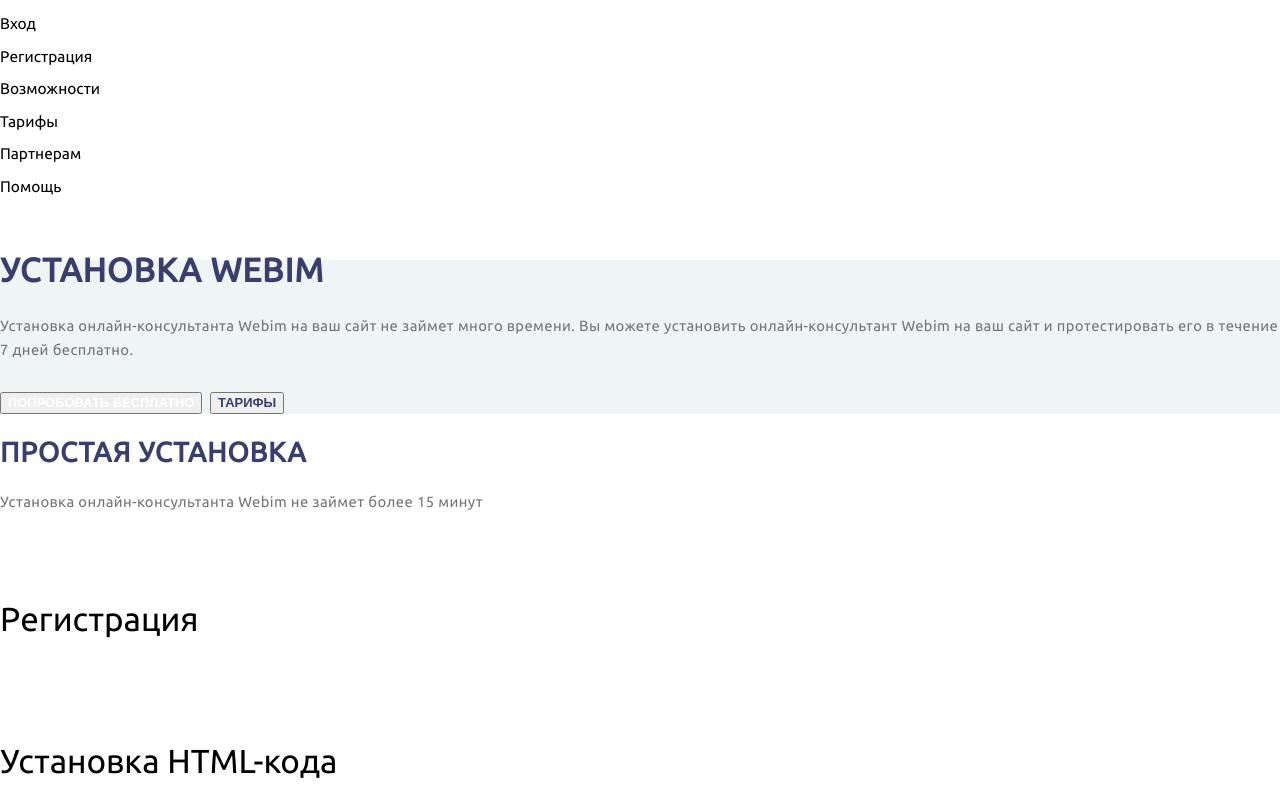
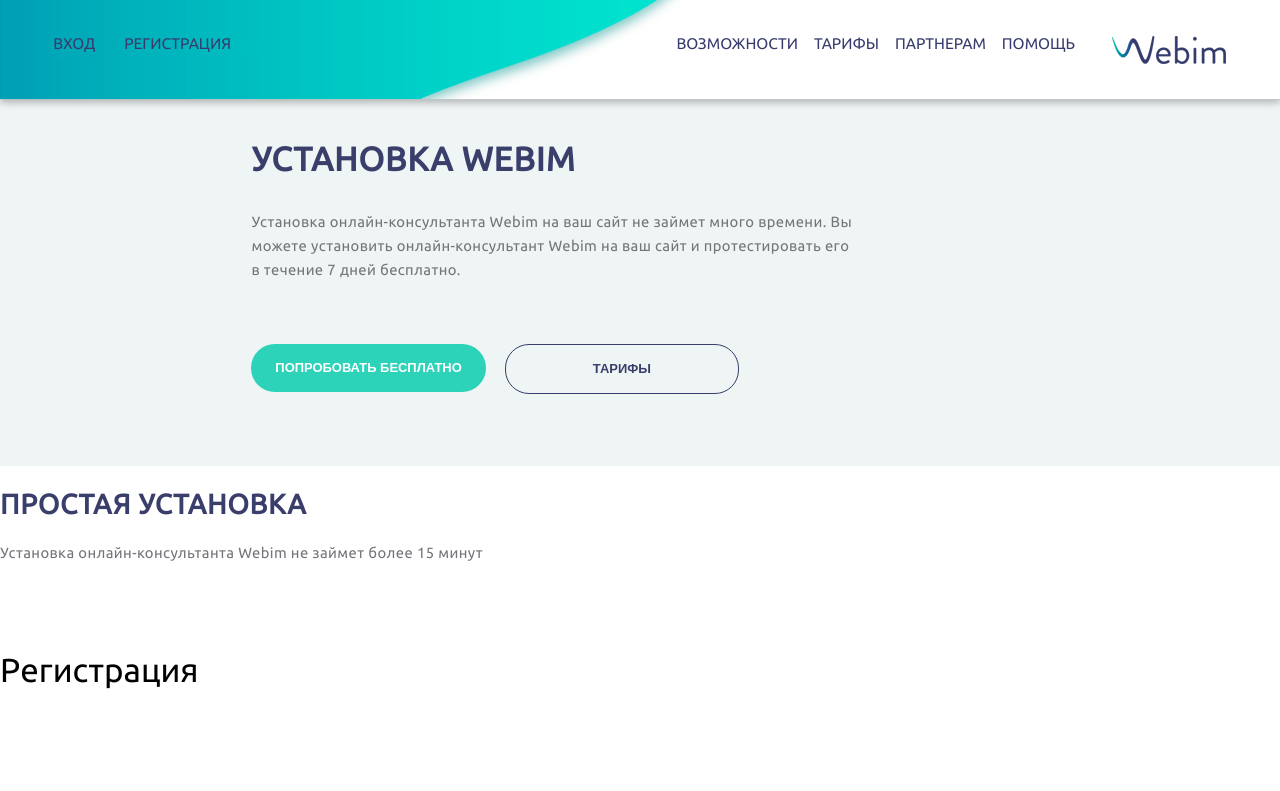
Before and after one commit to pilotvitalik/webim, a website built with webpack: page index.html in a window 1280 px wide. Shown: the top 791 px of the page. Built offline with nearby package versions, Linux system fonts and the light colour scheme.

Commit message:
Созданы стили для хедера и раздела установки Webim

```diff
--- a/index.html
+++ b/index.html
@@ -5,6 +5,9 @@
 	<meta charset='utf-8'>
 	<meta name='viewport' content='width=device-width,initial-scale=1'>
 	<link href="https://fonts.googleapis.com/css?family=Ubuntu&display=swap" rel="stylesheet">
+	<link href='css/background.css' rel='stylesheet' type='text/css' />
+	<link href='css/style.css' rel='stylesheet' type='text/css' />
+	<link href='css/header_install.css' rel='stylesheet' type='text/css' />
 </head>
 <body>
 	<div class='wrapper'>
@@ -19,7 +22,7 @@
 				<p>Партнерам</p>
 				<p>Помощь</p>
 			</div>
-			<img>
+			<img src='img/header_logo.png'>
 		</div>
 		<div class='install grey'>
 			<h3 class='h3-font36'>УСТАНОВКА WEBIM</h3>
@@ -206,6 +209,6 @@
 			</div>
 		</div>
 	</div>
-	<script src='dist/main.js'></script>
+	<!-- <script src='dist/main.js'></script> -->
 </body>
 </html>
--- /dev/null
+++ b/less/background.less
@@ -0,0 +1,26 @@
+//========================================
+//	Styles for background headerfooter
+//========================================
+.header,
+.footer{
+	display: flex;
+	flex-direction: row;
+	position: relative;
+	width: 100%;
+	padding: 35px 0 35px 0;
+	margin: 0;
+	background: url('../img/header.png') no-repeat;
+	background-size: cover;
+	box-shadow: 0 3px 7px rgba(0,0,2,0.25);
+	z-index: 111;
+}
+.footer{
+	padding: 0 0 283px 0;
+	background: url('../img/footer.png') no-repeat;
+	box-shadow: none;
+	.copyright,
+	.contact,
+	.time{
+		display: none;
+	}
+}
--- /dev/null
+++ b/less/header_install.less
@@ -0,0 +1,82 @@
+@width: 100/1680%;
+@bdef: solid 1px red;
+@newF: 100/36%;
+
+.reg,
+.menu{
+	display: block;
+	flex-direction: row;
+	position: relative;
+	width: 242*@width;
+	height: 19px;
+	padding: 0;
+	margin: 0 0 0 70*@width;
+	p{
+		display: inline-block;
+		position: relative;
+		width: auto;
+		margin: 0;
+		color: #373c6d;
+	}
+	p:last-child{
+		margin: 0 auto 0 13.8%;
+	}
+}
+.menu{
+	width: 540*@width;
+	margin: 0 0 0 auto;
+	padding: 0;
+	p{
+		margin:0 50*@width 0 0;
+	}
+	&>p:last-child{
+		display: inline-block;
+		margin: 0;
+	}
+}
+img{
+	margin: 0 70*@width 0 30*@width;
+}
+.install{
+	display: flex;
+	flex-direction: column;
+	position: relative;
+	margin: 0;
+	padding: 3.8% 0 5.6% 0;
+	h3,
+	p,
+	div{
+		display: inline-block;
+		position: relative;
+		margin:  0 710*@width 0 330*@width;
+	}
+	p{
+
+		margin: 3.2% 560*@width 0 330*@width;
+	}
+	div{
+		display: flex;
+		flex-direction: row;
+		padding: 0;
+		margin: 4.9% 0 0 0;
+			button{
+				display: inline-block;
+				width: 315*@width;
+				height: 100%;
+				padding: 0;
+				margin:  0;
+				border: none;
+				line-height: 3rem;
+				border-radius: 24px;
+				padding: 0;
+				margin:  0 25*@width 0 330*@width;
+				outline: none;
+				background: #2cd3b8;
+			}
+			button:last-child{
+				margin:  0 710*@width 0 auto;
+				background: transparent;
+				border: solid 1px #393e6b;
+			}
+	}
+}
--- /dev/null
+++ b/less/style.less
@@ -0,0 +1,85 @@
+@font: 2.6vw;
+@newF: 100/36%;
+
+@media(min-width:800px){
+//=================================
+//		Common setup
+//=================================
+body,
+.wrapper{
+	display: flex;
+	flex-direction: column;
+	width: 100%;
+	height: auto;
+	padding: 0;
+	margin: 0;
+	font-family: 'Ubuntu', sans-serif;
+	font-size: @font;
+}
+//=================================
+//		Color of block
+//=================================
+.grey{
+	width: 100%;
+	height: auto;
+	background: #eff4f4;
+}
+//=================================
+//		Fonts
+//=================================
+.header{
+	font-size: 13*100/28%;
+	text-transform: uppercase;
+}
+.h3-font36,
+.h3-font30{
+	color: #393e6b;
+	font-size: 100%;
+	line-height: 20px;
+	text-transform: uppercase;
+	letter-spacing: 0.9px;
+}
+.h3-font30{
+	font-size: 30*100/36%;
+	letter-spacing: 0.75px;
+}
+.p-font,
+.p-font--h5p{
+	color: #74757b;
+	font-size: 16*@newF;
+	line-height: 24px;
+	letter-spacing: 0.4px;
+}
+.p-font--h5{
+	color: #0da088;
+	font-size: 24*@newF;
+	line-height: 24px;
+}
+.p-font--h5p{
+	line-height: 36px;
+}
+.p-font--18px,
+.p-font--18px-b{
+	color: #393e6b;
+	font-size: 18*@newF;
+	line-height: 24px;
+}
+.p-font--18px-b{
+	font-size: 133%;
+	font-weight: 700;
+}
+.left-btn,
+.right-btn{
+	color: #ffffff;
+	font-size: 14*@newF;
+	line-height: 16px;
+	text-transform: uppercase;
+	font-weight: 700;
+}
+.right-btn{
+	color: #393e6b;
+}
+.footer{
+	font-size: 10*100/28%;
+}
+}
--- a/package.json
+++ b/package.json
@@ -15,10 +15,12 @@
     "babel-preset-env": "^1.7.0",
     "babel-preset-stage-3": "^6.24.1",
     "css-loader": "^3.2.0",
+    "img-loader": "^3.0.1",
     "less": "^3.9.0",
     "less-loader": "^5.0.0",
     "path": "^0.12.7",
     "style-loader": "^1.0.0",
+    "url-loader": "^2.1.0",
     "webpack": "^4.39.1",
     "webpack-cli": "^3.3.6",
     "webpack-dev-server": "^3.7.2"
--- a/webpack.config.js
+++ b/webpack.config.js
@@ -25,6 +25,24 @@
 						'less-loader'
 				]
 			},
+			{
+      			test: /\.(jpe?g|png|gif|svg)$/i,
+      			use: [
+			        'url-loader?limit=10000',
+			        'img-loader'
+			      ]
+			    },
+			   {
+        test: /\.(png|jpg|gif)$/i,
+        use: [
+          {
+            loader: 'url-loader',
+            options: {
+              limit: 8192,
+            },
+          },
+        ],
+      },
 		]
 	}
 };
```
Also changed, not shown: css/background.css (added), css/header_install.css (added), css/style.css (added), img/header_logo.png (added), src/index.css (deleted), 1 other file.
